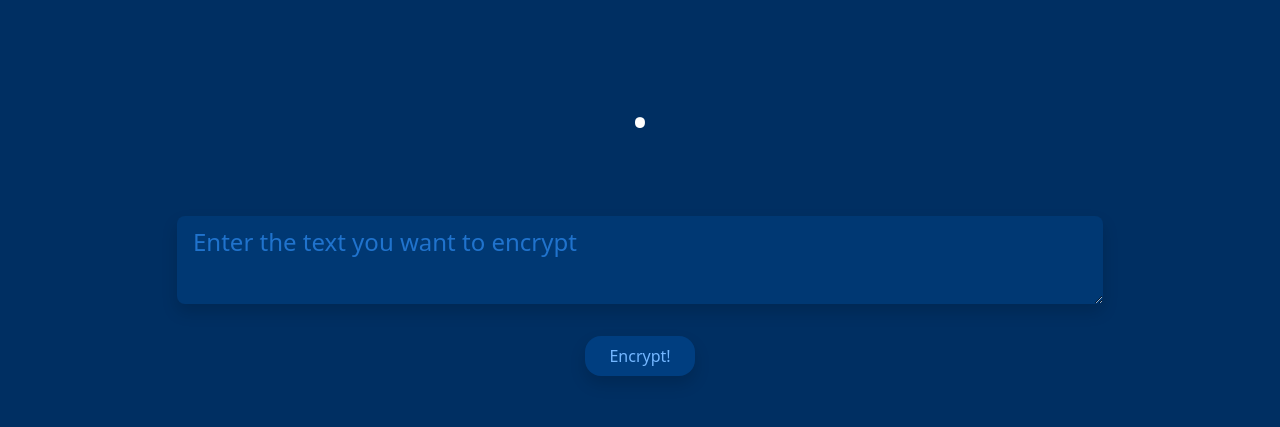
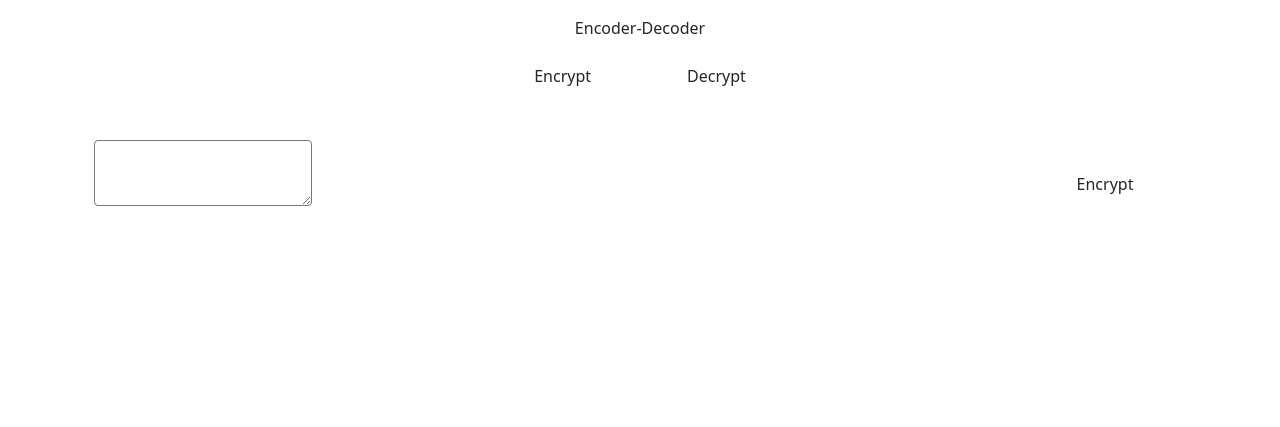
Before and after one commit to Ashmeet670/encoder_decoder, a plain HTML site: page index.html in a window 1280 px wide. Drawn offline with nearby package versions, Linux system fonts and the light colour scheme.

Commit message:
UI changeda

```diff
--- a/index.html
+++ b/index.html
@@ -28,52 +28,81 @@
 
 
 
-    <body class="bgMain">
+    <body>
 
-        <div class="container my-5">
+        <div class="title text-center py-3">Encoder-Decoder</div>
+
+        <div class="d-flex justify-content-center functionBar">
+            <text id="encryptSelect" class="functionTab pt-2 pb-1 mx-5 functionTabSelected"
+                onclick="selectMode('encrypt')">Encrypt</text>
+            <text id="decryptSelect" class="functionTab pt-2 pb-1 mx-5" onclick="selectMode('decrypt')">Decrypt</text>
+        </div>
+
+
+        <div class="container px-4 mt-5">
             <div class="row">
-                <h1 class="fontTitle text-center text-white">.</h1>
+
+                <div class="col-10">
+                    <textarea name="" id="textToEncrypt" class="rounded-1 p-2"></textarea>
+                </div>
+                <div class="col-2 text-center d-flex flex-column">
+                    <div class="button py-2 rounded-2 mt-auto mb-2" onclick="buttonClick(this); encryptString()">Encrypt</div>
+                </div>
+
             </div>
         </div>
 
-        <div class="container my-5">
+        <div id="outputDiv" class="container px-4 mt-5 d-none">
 
-            <div class="row justify-content-center ">
+            <div class="title2 my-3">Encrypted Text</div>
 
-                <!-- Encryption text -->
-                <div class="my-3 col-10">
-                    <textarea type="text" class="form-control form-control-lg bgTextBox shadow fs-4" id="textToEncrypt"
-                        placeholder="Enter the text you want to encrypt" required></textarea>
+
+            <div class="row">
+
+                <div class="col-9 ">
+                    <div id="outputArea" class="rounded-1 p-2 outputArea"></div>
                 </div>
+                <div class="col-3 text-center d-flex flex-column">
 
-            </div>
 
-            <div class="row justify-content-center ">
+                    <div class="button downloadConverstionKey py-2 rounded-2 mt-auto mb-2" onclick="buttonClick(this)">
+                        Copy
 
-                <!-- submit button -->
-                <div class="my-3 col-6 text-center">
-                    <button id="submitTextButton" class="submitBtn p-2 px-4 rounded-4 fs-6 shadow" onclick="convertString()" >Encrypt!</button>
-                </div>
+                        <svg xmlns="http://www.w3.org/2000/svg" width="1em" fill="currentColor" class="bi bi-copy mx-1"
+                            viewBox="0 0 16 16">
+                            <path fill-rule="evenodd" stroke="currentColor" stroke-width="0.5"
+                                d="M4 2a2 2 0 0 1 2-2h8a2 2 0 0 1 2 2v8a2 2 0 0 1-2 2H6a2 2 0 0 1-2-2zm2-1a1 1 0 0 0-1 1v8a1 1 0 0 0 1 1h8a1 1 0 0 0 1-1V2a1 1 0 0 0-1-1zM2 5a1 1 0 0 0-1 1v8a1 1 0 0 0 1 1h8a1 1 0 0 0 1-1v-1h1v1a2 2 0 0 1-2 2H2a2 2 0 0 1-2-2V6a2 2 0 0 1 2-2h1v1z" />
+                        </svg>
+                    </div>
 
-            </div>
 
-            <div class="row justify-content-center ">
+                    <div class="button downloadConverstionKey py-2 rounded-2 mb-2" onclick="buttonClick(this)">
+                        Conversion Key
 
-                <!--result-->
-                <div class="my-3  col-6">
+                        <svg xmlns="http://www.w3.org/2000/svg" width="1.2em" fill="currentColor"
+                            class="bi bi-download mx-1" viewBox="0 0 16 16">
+                            <path
+                                d="M.5 9.9a.5.5 0 0 1 .5.5v2.5a1 1 0 0 0 1 1h12a1 1 0 0 0 1-1v-2.5a.5.5 0 0 1 1 0v2.5a2 2 0 0 1-2 2H2a2 2 0 0 1-2-2v-2.5a.5.5 0 0 1 .5-.5" />
+                            <path
+                                d="M7.646 11.854a.5.5 0 0 0 .708 0l3-3a.5.5 0 0 0-.708-.708L8.5 10.293V1.5a.5.5 0 0 0-1 0v8.793L5.354 8.146a.5.5 0 1 0-.708.708z" />
+                        </svg>
+                    </div>
+
 
                 </div>
 
             </div>
 
+            <div style="height: 100px;"></div>
         </div>
+
     </body>
 
 
 
 
 
-    <script type="module" src="app.js"></script>
+    <script src="app.js"></script>
 
     <script src="https://cdn.jsdelivr.net/npm/bootstrap@5.2.0-beta1/dist/js/bootstrap.bundle.min.js"
         integrity="sha384-pprn3073KE6tl6bjs2QrFaJGz5/SUsLqktiwsUTF55Jfv3qYSDhgCecCxMW52nD2"
```
